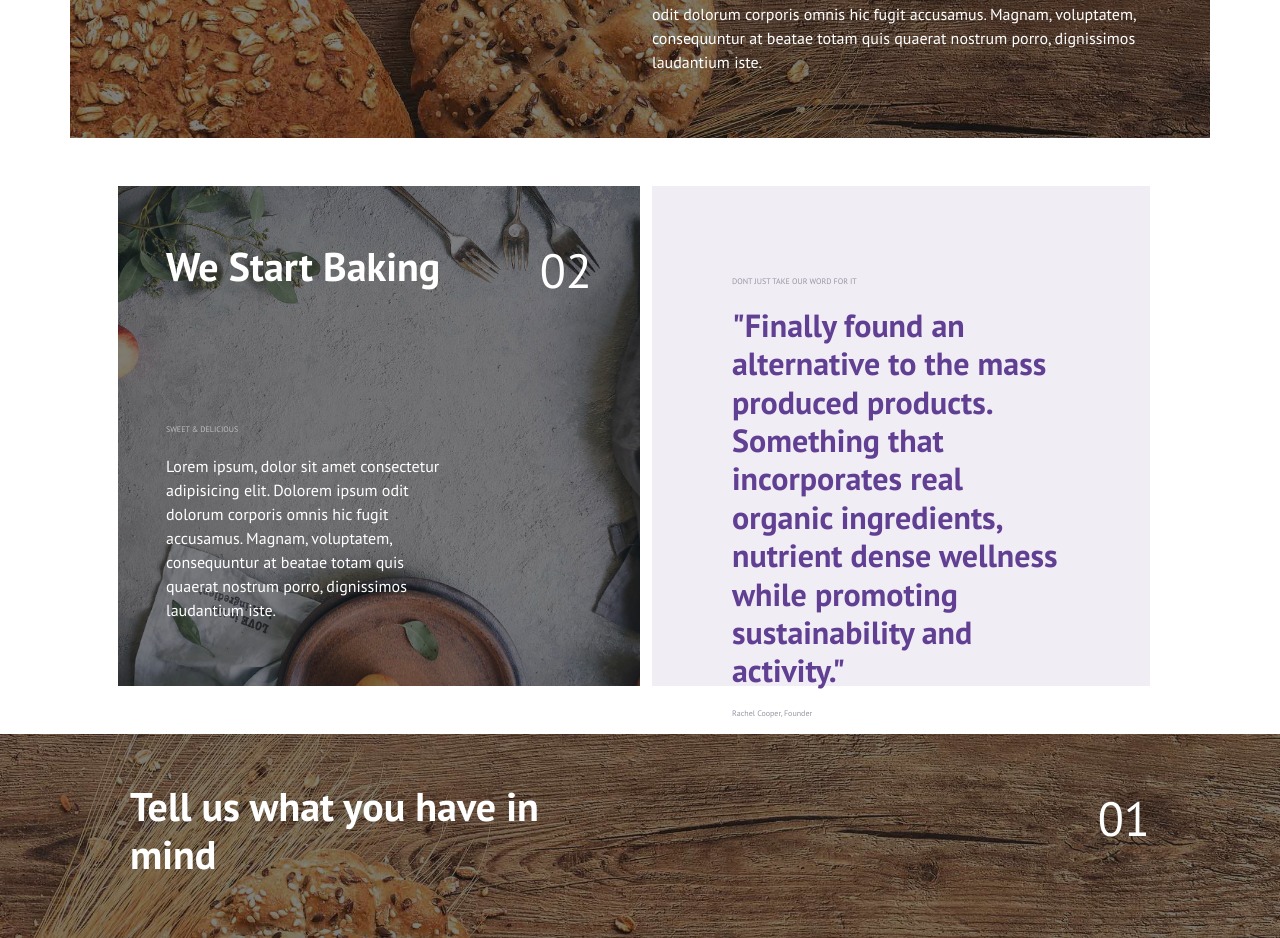
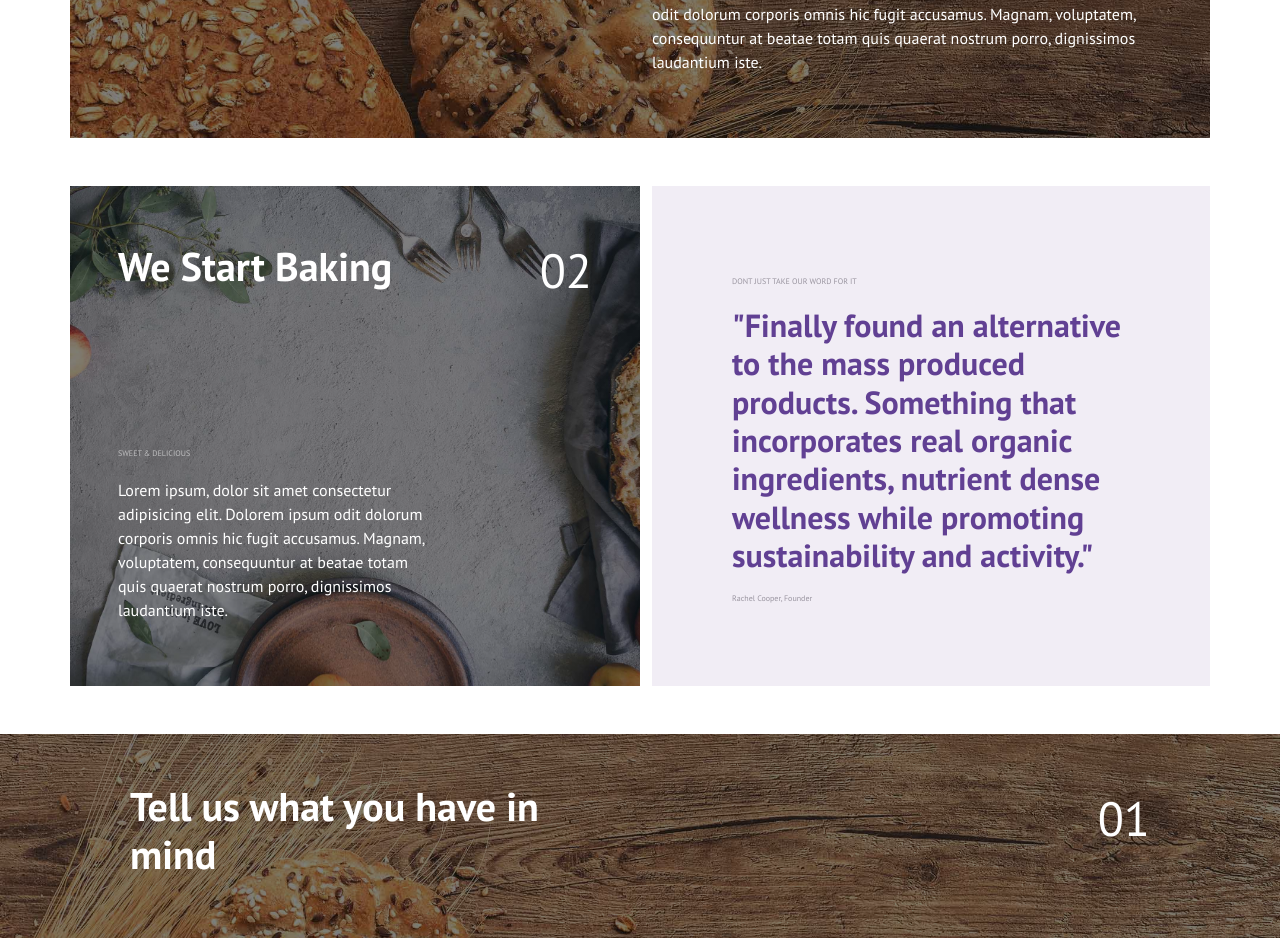
Before and after one commit to DoinaGanceriuc/proj-html-vuejs, a Vue app: page / in a window 1280 px wide. Shown: the part 3040-3978 px from the top of the page. Built offline with nearby package versions, Linux system fonts and the light colour scheme.

Commit message:
fix background section mass produced

```diff
--- a/src/components/SiteMain.vue
+++ b/src/components/SiteMain.vue
@@ -94,7 +94,7 @@
       <!-- /.opinions -->
       <section class="mass_produced">
         <div class="container">
-          <div class="row p-5 justify-content-between">
+          <div class="row py-5 ge-5 justify-content-between">
             <div class="col-6 d-flex justify-content-between baking p-5">
               <div class="col-8 d-flex flex-column justify-content-between align-items-start">
                  <h2 class="fw-bold mt-2">We Start Baking</h2>
@@ -107,7 +107,7 @@
                  <p class="text_numbers fw-light">02</p>
               </div>
             </div>
-            <div class="col-6">
+            <div class="col-6 pe-0">
               <div class="bg_founder">
                 <small class="small_text_bg">DONT JUST TAKE OUR WORD FOR IT</small>
                 <h2 class=" title">"Finally found an alternative to the mass produced products. Something that incorporates real organic ingredients, nutrient dense wellness while promoting sustainability and activity."</h2>
```
